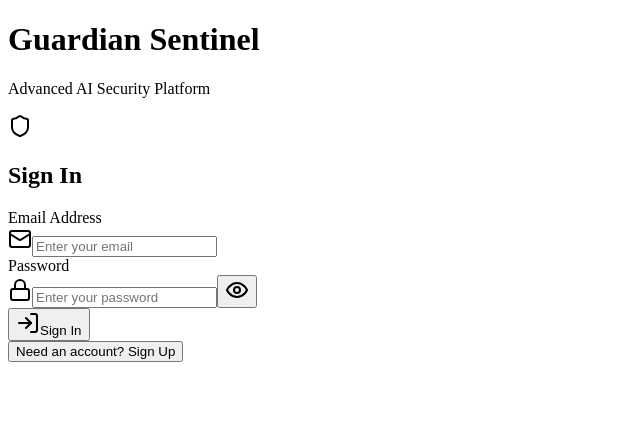
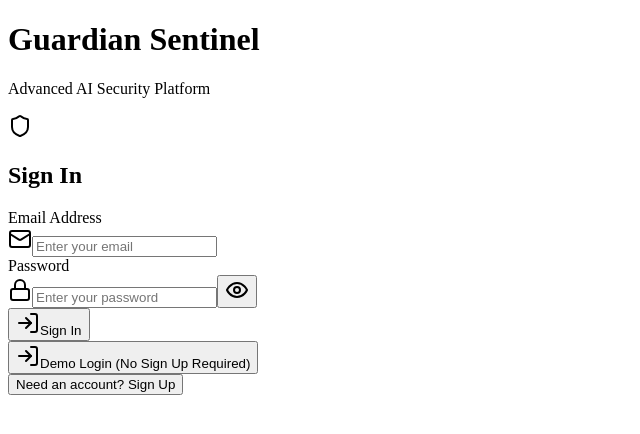
Before and after one commit to shakeelahmedindia2023/GuardianSentinel, a React app: page / in a window 1280 px wide. Shown: the top 434 px of the page, without its empty margins (0-640 px from the left). Built offline with nearby package versions, Linux system fonts and the light colour scheme; no server answers; the HTML template or start-up script is replaced by a standard one.

Commit message:
Add Demo Login Feature

```diff
--- a/src/components/AuthModule.tsx
+++ b/src/components/AuthModule.tsx
@@ -124,6 +124,35 @@ const AuthModule: React.FC<AuthModuleProps> = ({ onAuthStateChange }) => {
       console.error('Error signing in:', error);
       setMessage({
         text: error instanceof Error ? error.message : 'Invalid email or password',
+        type: 'error'
+      });
+    } finally {
+      setLoading(false);
+    }
+  };
+
+  const handleDemoLogin = async () => {
+    setLoading(true);
+    setMessage(null);
+
+    try {
+      const { data, error } = await supabase.auth.signInWithPassword({
+        email: 'demo@guardiansentinel.com',
+        password: 'demo12345',
+      });
+
+      if (error) throw error;
+
+      if (data.user) {
+        setMessage({
+          text: 'Signed in with demo account!',
+          type: 'success'
+        });
+      }
+    } catch (error) {
+      console.error('Error with demo login:', error);
+      setMessage({
+        text: 'Demo login failed. Please try again or use regular sign in.',
         type: 'error'
       });
     } finally {
@@ -322,6 +351,32 @@ const AuthModule: React.FC<AuthModuleProps> = ({ onAuthStateChange }) => {
           </button>
         </form>
 
+        {/* Demo Login Button */}
+        {!isSignUp && (
+          <div className="mt-4">
+            <button
+              onClick={handleDemoLogin}
+              disabled={loading}
+              className="w-full flex items-center justify-center space-x-2 px-4 py-2 bg-green-600 text-white rounded-md hover:bg-green-700 transition-colors disabled:bg-green-300 disabled:cursor-not-allowed"
+            >
+              {loading ? (
+                <>
+                  <svg className="animate-spin -ml-1 mr-2 h-4 w-4 text-white" xmlns="http://www.w3.org/2000/svg" fill="none" viewBox="0 0 24 24">
+                    <circle className="opacity-25" cx="12" cy="12" r="10" stroke="currentColor" strokeWidth="4"></circle>
+                    <path className="opacity-75" fill="currentColor" d="M4 12a8 8 0 018-8V0C5.373 0 0 5.373 0 12h4zm2 5.291A7.962 7.962 0 014 12H0c0 3.042 1.135 5.824 3 7.938l3-2.647z"></path>
+                  </svg>
+                  <span>Signing In...</span>
+                </>
+              ) : (
+                <>
+                  <LogIn className="w-5 h-5" />
+                  <span>Demo Login (No Sign Up Required)</span>
+                </>
+              )}
+            </button>
+          </div>
+        )}
+
         <div className="mt-6 text-center">
           <button
             onClick={() => {
```
Also changed, not shown: 1 other file (tests, documents, lock files or other folders).
